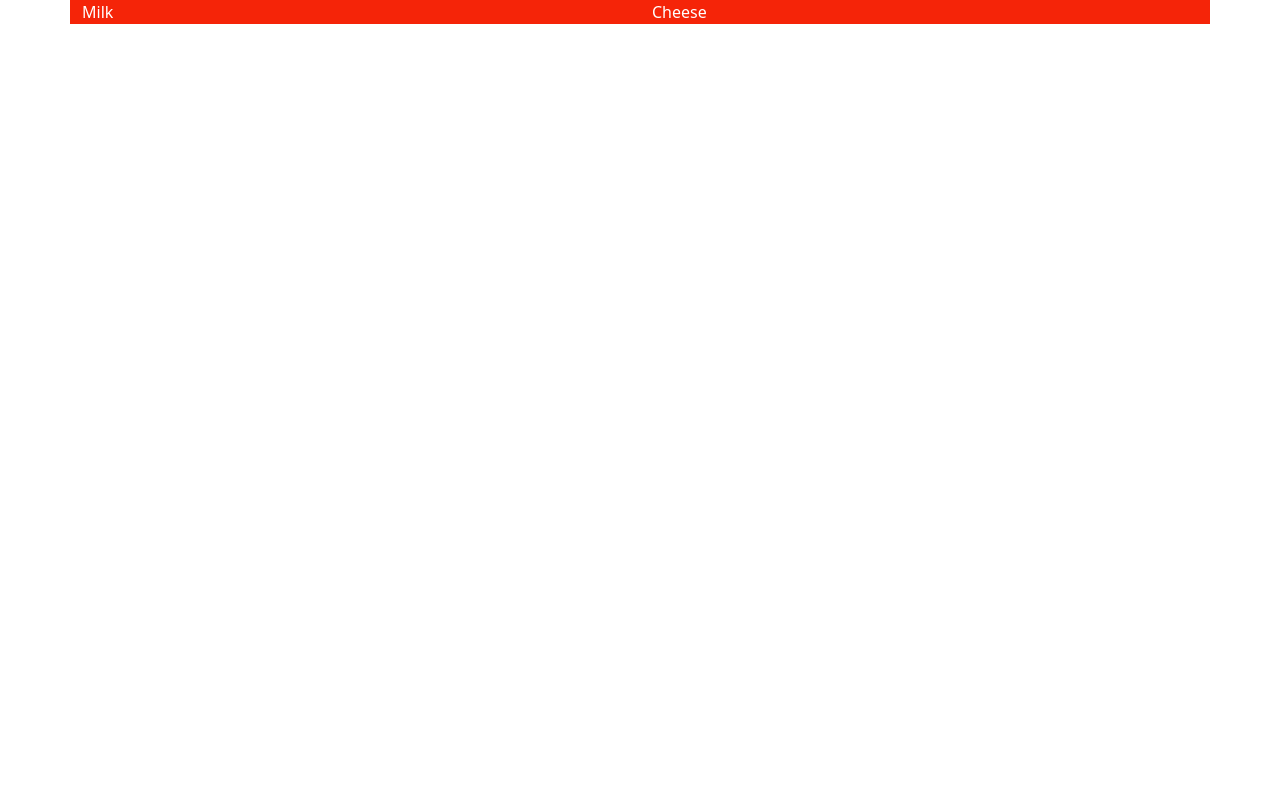
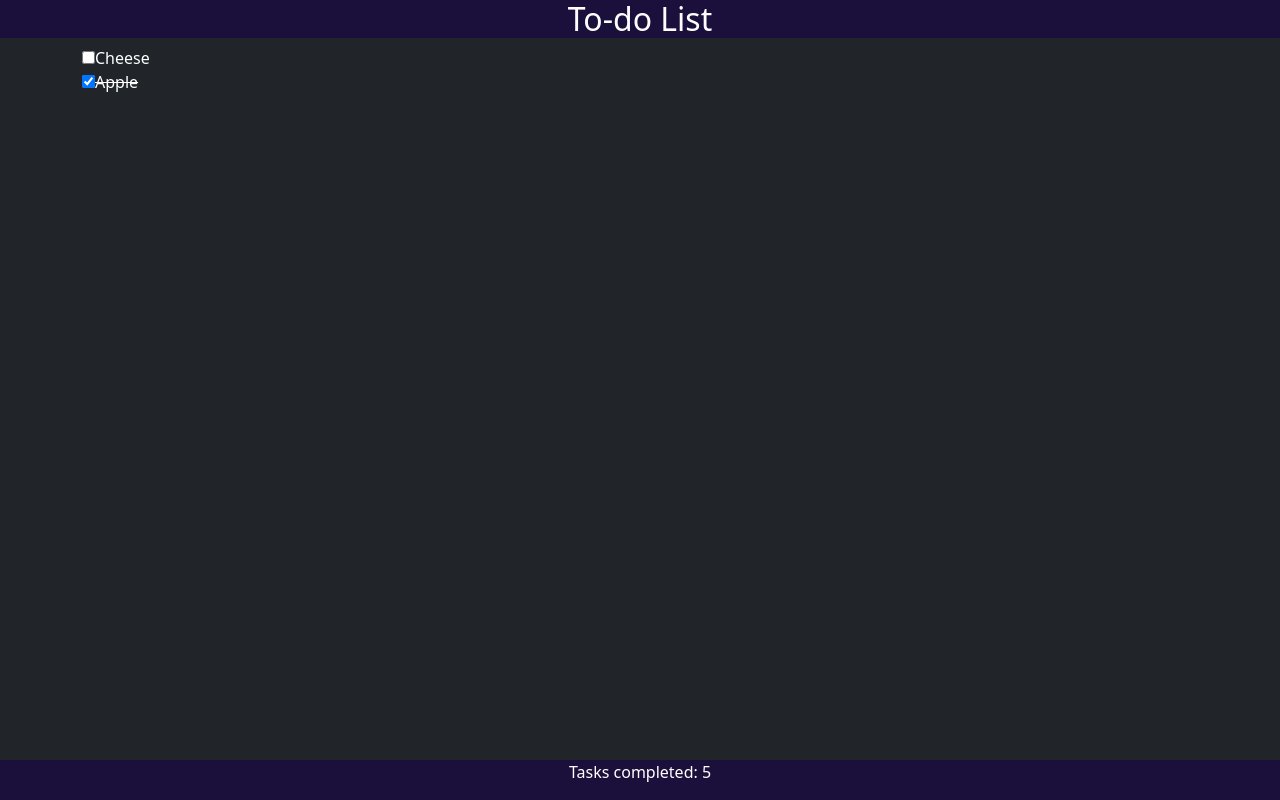
Before and after one commit to markWangsgard/Bootstrap, a website: page index.html in a window 1280 px wide. Drawn offline with Linux system fonts and the light colour scheme.

Commit message:
Basic Javasript to update tasks

```diff
--- /dev/null
+++ b/JavaScript/domain.js
@@ -0,0 +1,28 @@
+const AllItems = [];
+
+export const GetIncompleteItems = () => {
+  return AllItems.filter((i) => !i.Complete);
+};
+export const GetCompleteItems = () => {
+  return AllItems.filter((i) => i.Complete);
+};
+
+export const AddItem = (item) => {
+  const newItem = {
+    Item: item,
+    Complete: false,
+  };
+  AllItems.push(newItem);
+};
+export const DeleteItem = (item) => {
+  AllItems.splice(AllItems.indexOf({ Item: item }), 1);
+};
+
+export const ToggleComplete = (item) => {
+  AllItems.splice(AllItems.indexOf({ Item: item }), 1);
+  const newItem = {
+    Item: item,
+    Complete: (!item.Complete),
+  };
+  AllItems.push(newItem);
+};
--- /dev/null
+++ b/JavaScript/ui.js
@@ -0,0 +1,60 @@
+import { AddItem, DeleteItem, GetIncompleteItems, GetCompleteItems, ToggleComplete } from "./domain.js";
+
+
+AddItem("Cheese");
+AddItem("Apple");
+console.log(GetIncompleteItems());
+ToggleComplete("Apple");
+console.log(GetIncompleteItems());
+console.log(GetCompleteItems());
+
+//Create Each Item
+const generateTodoList = () => {
+    const todoListElement = document.getElementById("todo-list");
+    todoListElement.replaceChildren();
+    const incompleteItems = GetIncompleteItems();
+    const completeItems = GetCompleteItems();
+    incompleteItems.forEach( i => {
+        const listItemElement = document.createElement("li");
+        const checkboxElement = document.createElement("input");
+        checkboxElement.type = "checkbox";
+        checkboxElement.name = i.Item + "Checkbox";
+        checkboxElement.id = i.Item + "Checkbox";
+        checkboxElement.addEventListener("input", (e) => {
+            e.preventDefault();
+            ToggleComplete(i);
+            generateTodoList();
+        })
+        const labelElement = document.createElement("label");
+        labelElement.htmlFor = i.Item + "Checkbox";
+        labelElement.textContent = i.Item;
+        listItemElement.appendChild(checkboxElement);
+        listItemElement.appendChild(labelElement);
+        todoListElement.appendChild(listItemElement);
+    });
+    completeItems.forEach( i => {
+        const listItemElement = document.createElement("li");
+        const checkboxElement = document.createElement("input");
+        checkboxElement.type = "checkbox";
+        checkboxElement.name = i.Item + "Checkbox";
+        checkboxElement.id = i.Item + "Checkbox";
+        checkboxElement.checked = true;
+        checkboxElement.addEventListener("input", (e) => {
+            e.preventDefault();
+            ToggleComplete(i);
+            generateTodoList();
+        })
+        const labelElement = document.createElement("label");
+        labelElement.classList.add("text-decoration-line-through");
+        labelElement.htmlFor = i.Item + "Checkbox";
+        labelElement.textContent = i.Item;
+        listItemElement.appendChild(checkboxElement);
+        listItemElement.appendChild(labelElement);
+        todoListElement.appendChild(listItemElement);
+    });
+};
+
+generateTodoList();
+
+                    // <input type="checkbox" name="input1" id="input1">
+                    // <label for="input1">Milk the cows</label>
--- a/index.html
+++ b/index.html
@@ -1,21 +1,33 @@
 <!DOCTYPE html>
 <html lang="en">
-<head>
-    <meta charset="UTF-8">
-    <meta name="viewport" content="width=device-width, initial-scale=1.0">
+  <head>
+    <meta charset="UTF-8" />
+    <meta name="viewport" content="width=device-width, initial-scale=1.0" />
     <title>Document</title>
-    <link rel="stylesheet" href="../css/custom.css">
-</head>
-<body>
-    <div class="container">
-        <div class="row">
-            <div class="col bg-primary text-white">
-                Milk
-            </div>
-            <div class="col bg-primary text-white">
-                Cheese
-            </div>
+    <link rel="stylesheet" href="../css/custom.css" />
+    <script type="module" src="JavaScript/ui.js"></script>
+  </head>
+  <body class="bg-dark">
+    <header class="bg-primary">
+      <div class="container justify-content-center">
+        <h2 class="text-center">To-do List</h2>
+      </div>
+    </header>
+    <main>
+        <div class="container">
+            <ul class="list-unstyled" id="todo-list">
+                <li>
+                    <input type="checkbox" name="input1" id="input1" checked>
+                    <label for="input1">Milk the cows</label>
+                </li>
+                <li>Feed the horses</li>
+            </ul>
         </div>
-    </div>
-</body>
+    </main>
+    <footer class="bg-primary fixed-bottom">
+      <div class="container">
+        <p class="text-center">Tasks completed: 5</p>
+      </div>
+    </footer>
+  </body>
 </html>
--- a/sass/custom.scss
+++ b/sass/custom.scss
@@ -1,3 +1,4 @@
-$primary: #f52408;
+$primary: rgb(27, 15, 59);
+$body-color: white;
 
 @import "../node_modules/bootstrap/scss/bootstrap.scss"
```
Also changed, not shown: css/custom.css.
